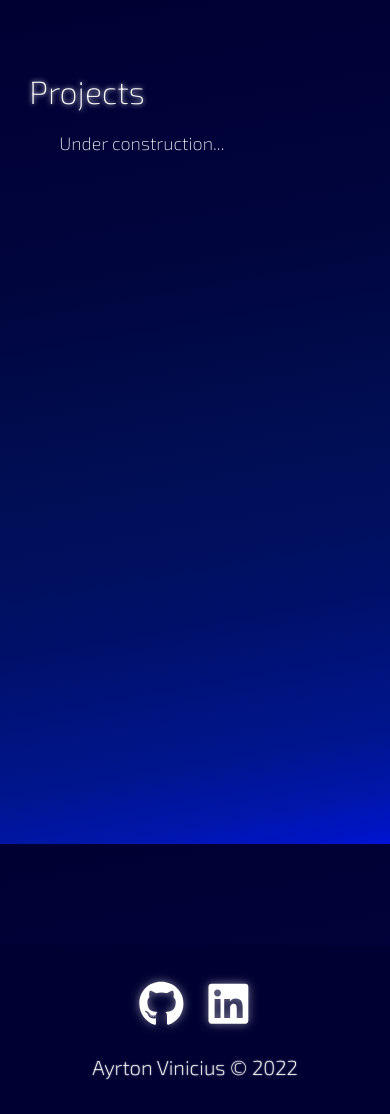
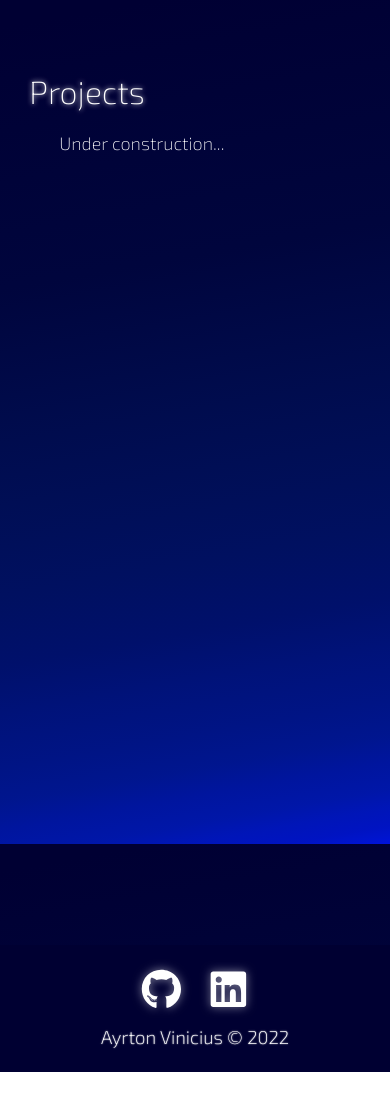
Before and after one commit to ayrtton/portfolio, a React (Create React App) app: page /projects in a window 390 px wide. After the commit the page ends 1072 px from the top, so only its background shows below. Built offline with nearby package versions, Linux system fonts and the light colour scheme.

Commit message:
Adjust mobile footer properties

```diff
--- a/src/components/Footer.module.css
+++ b/src/components/Footer.module.css
@@ -50,9 +50,13 @@
 
 @media (max-width: 576px) {
     .footerContent {
-        height: 20vh;
+        height: 15vh;
         flex-direction: column-reverse;
-        gap: 15%;
+        gap: 10%;
+    }
+
+    .copyright {
+        font-size: 2.2vh;
     }
 
     .social {
@@ -63,5 +67,6 @@
 
     .icon {
         min-width: 12vw;
+        font-size: 4.8vh;
     }
 }
```
